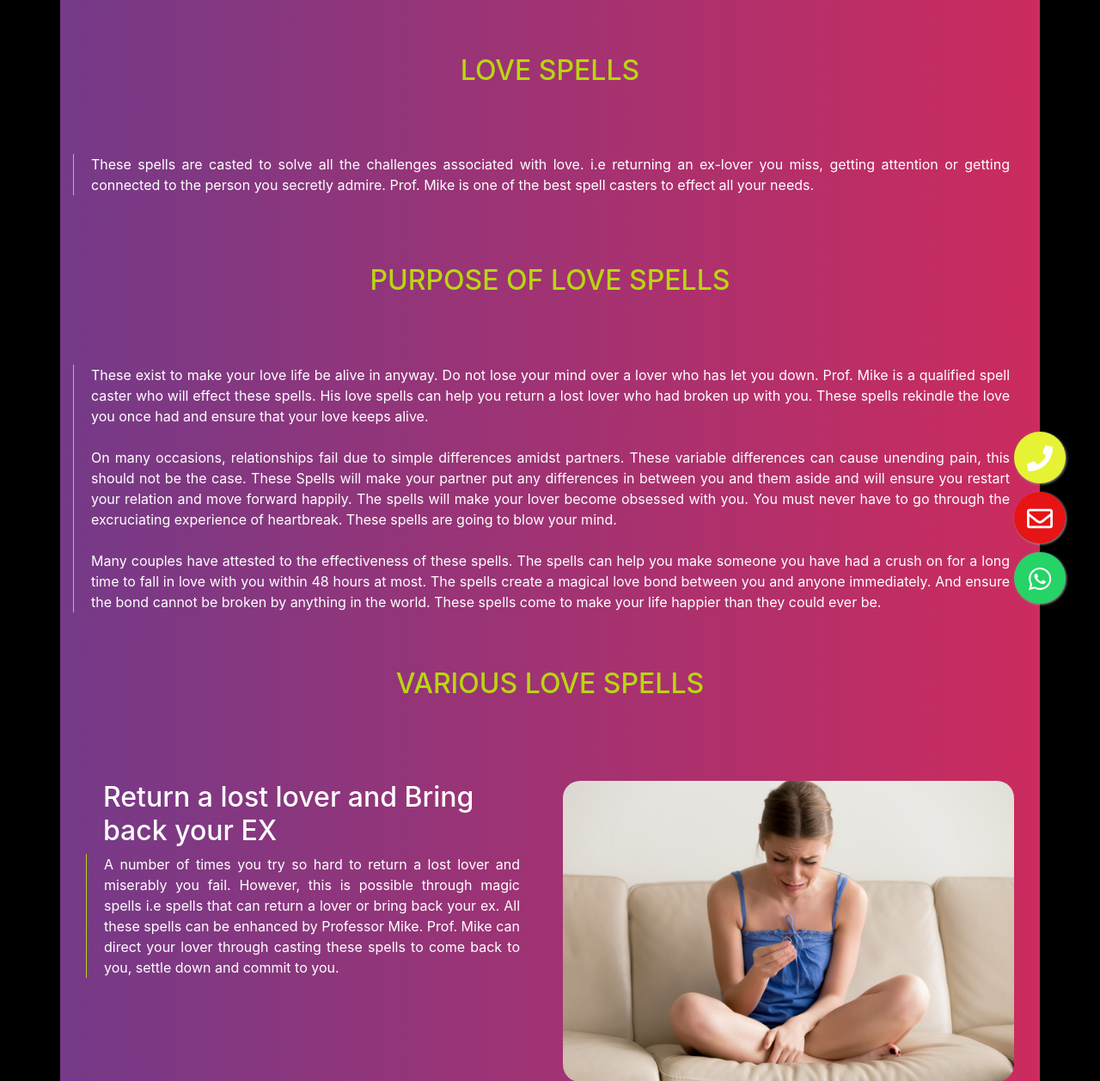
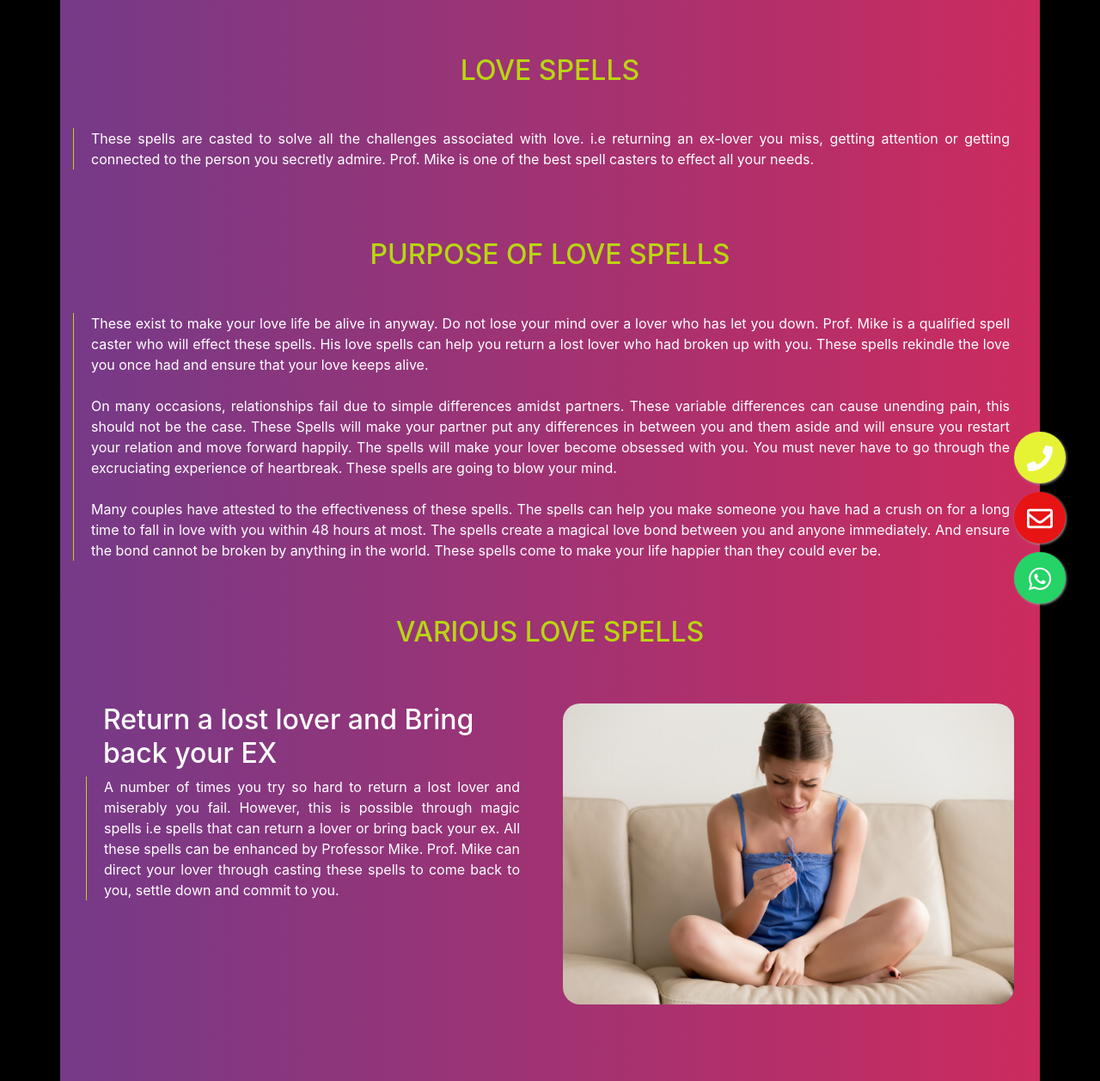
Before and after one commit to UnisBock/UnisBock.github.io, a PHP site: page /lovespells.html in a window 1280 px wide. Shown: the part 58-1315 px from the top of the page at 86% size. Run offline with PHP 8.4, Linux system fonts and the light colour scheme; some libraries are stand-ins or nearby versions.

Commit message:
Update styles.css

```diff
--- a/css/styles.css
+++ b/css/styles.css
@@ -403,7 +403,7 @@ figure {
 	text-transform: uppercase;
 	color: rgb(185, 214, 16);
 
-	padding-bottom: 70px;
+	padding-bottom: 40px;
 }
 
 /*Bootstrap Padding Fix*/
```
